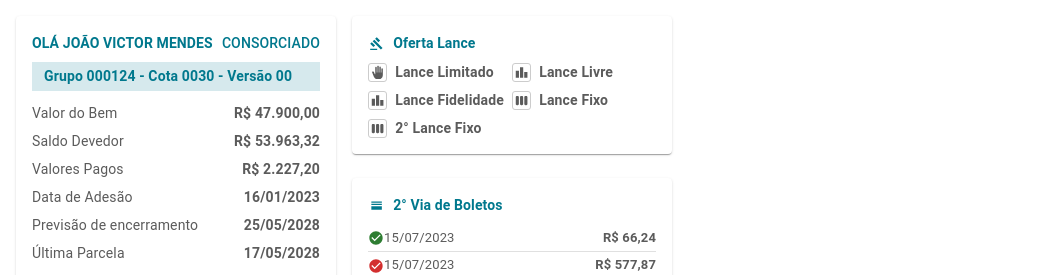
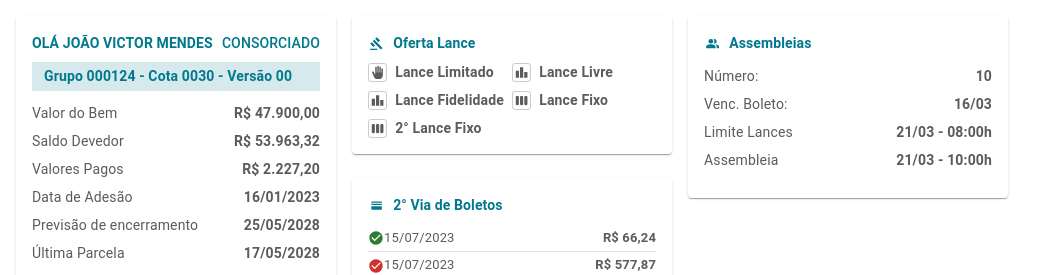
Before and after one commit to joaovictormendessilva/material-ui-project, a React (Vite) app: page / in a window 1280 px wide. Shown: the top 275 px of the page, without its empty margins (0-1057 px from the left). Built offline with nearby package versions, Linux system fonts and the light colour scheme.

Commit message:
feat: Criado card de assembleias

```diff
--- a/src/pages/Dashboard/Dashboard.tsx
+++ b/src/pages/Dashboard/Dashboard.tsx
@@ -1,5 +1,5 @@
 import { Box } from '@mui/material'
-import { CardConsorcioInfo, CardExtrato, CardOfertaLance, CardSegundaViaBoleto } from '../../shared/components';
+import { CardAssembleias, CardConsorcioInfo, CardExtrato, CardOfertaLance, CardSegundaViaBoleto } from '../../shared/components';
 
 export function Dashboard() {
 
@@ -15,6 +15,10 @@ export function Dashboard() {
           <CardSegundaViaBoleto />
           <CardExtrato />
         </Box>
+
+        <Box display="flex" flexDirection="column" gap={3}>
+          <CardAssembleias />
+        </Box>
       </Box>
     </Box>
   )
--- /dev/null
+++ b/src/shared/components/CardAssembleias/CardAssembleias.tsx
@@ -0,0 +1,70 @@
+import { Typography, List, Box, ListItem, ListItemText } from "@mui/material";
+import { CardLayout } from "../../layouts";
+import PeopleAltIcon from '@mui/icons-material/PeopleAlt';
+
+export function CardAssembleias() {
+  return (
+    <CardLayout>
+      <Typography variant='h6' fontWeight="bold" fontSize={14} display="flex" alignItems="center" gap={1}>
+        <PeopleAltIcon sx={{ padding: 0.2 }} fontSize="inherit" />
+        Assembleias
+      </Typography>
+
+      <Box>
+        <List>
+          <ListItem disablePadding>
+            <ListItemText>
+              <Typography variant="body2">
+                Número:
+              </Typography>
+            </ListItemText>
+            <ListItemText sx={{ textAlign: 'right' }}>
+              <Typography variant="body2" fontWeight="bold">
+                10
+              </Typography>
+            </ListItemText>
+          </ListItem>
+
+          <ListItem disablePadding>
+            <ListItemText>
+              <Typography variant="body2">
+                Venc. Boleto:
+              </Typography>
+            </ListItemText>
+            <ListItemText sx={{ textAlign: 'right' }}>
+              <Typography variant="body2" fontWeight="bold">
+                16/03
+              </Typography>
+            </ListItemText>
+          </ListItem>
+
+          <ListItem disablePadding>
+            <ListItemText>
+              <Typography variant="body2">
+                Limite Lances
+              </Typography>
+            </ListItemText>
+            <ListItemText sx={{ textAlign: 'right' }}>
+              <Typography variant="body2" fontWeight="bold">
+                21/03 - 08:00h
+              </Typography>
+            </ListItemText>
+          </ListItem>
+
+          <ListItem disablePadding>
+            <ListItemText>
+              <Typography variant="body2">
+                Assembleia
+              </Typography>
+            </ListItemText>
+            <ListItemText sx={{ textAlign: 'right' }}>
+              <Typography variant="body2" fontWeight="bold">
+                21/03 - 10:00h
+              </Typography>
+            </ListItemText>
+          </ListItem>
+        </List>
+      </Box>
+    </CardLayout>
+  )
+}
--- a/src/shared/components/index.ts
+++ b/src/shared/components/index.ts
@@ -6,3 +6,4 @@ export * from './CardConsorcioInfo/CardConsorcioInfo';
 export * from './CardOfertaLance/CardOfertaLance';
 export * from './CardSegundaViaBoleto/CardSegundaViaBoleto';
 export * from './CardExtrato/CardExtrato';
+export * from './CardAssembleias/CardAssembleias';
```
